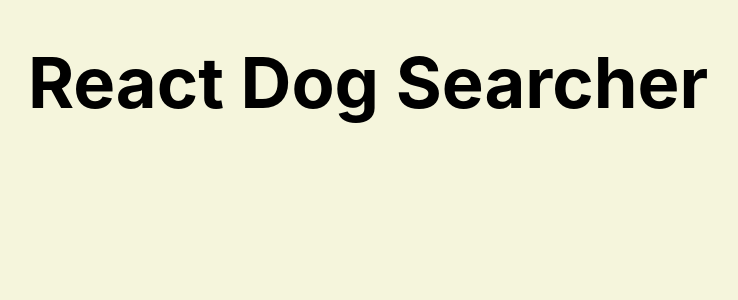
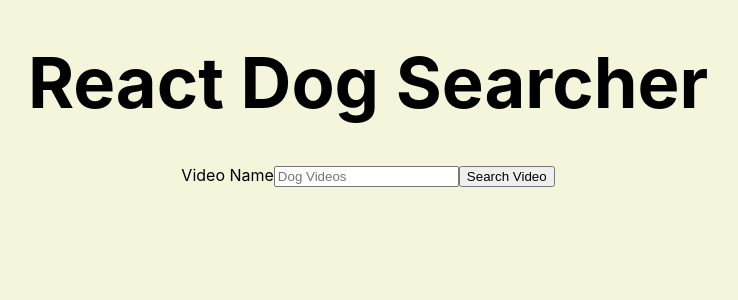
Before and after one commit to Raed56/search-dog-videos, a React (Create React App) app: page / in a window 1280 px wide. Shown: the top 300 px of the page, without its empty margins (272-1010 px from the left). Built offline with nearby package versions, Linux system fonts and the light colour scheme.

Commit message:
fixed component rendering issue

```diff
--- a/src/App.js
+++ b/src/App.js
@@ -1,12 +1,12 @@
 //import logo from "./logo.svg";
 import "./App.css";
-import searchVideos from "./searchVideos";
+import SearchVideos from "./SearchVideos";
 
 function App() {
     return (
         <div className="App">
             <h1 className="App-container title">React Dog Searcher</h1>
-            <searchVideos />
+            <SearchVideos />
         </div>
     );
 }
--- a/src/searchVideos.js
+++ b/src/searchVideos.js
@@ -1,6 +1,6 @@
 import React from "react";
 
-function searchVideos() {
+function SearchVideos() {
     return (
         <form className="form">
             <label className="label" htmlFor="query">
@@ -20,4 +20,4 @@ function searchVideos() {
     );
 }
 
-export default searchVideos;
+export default SearchVideos;
```
Also changed, not shown: src/index.js (+9 -9 lines).
